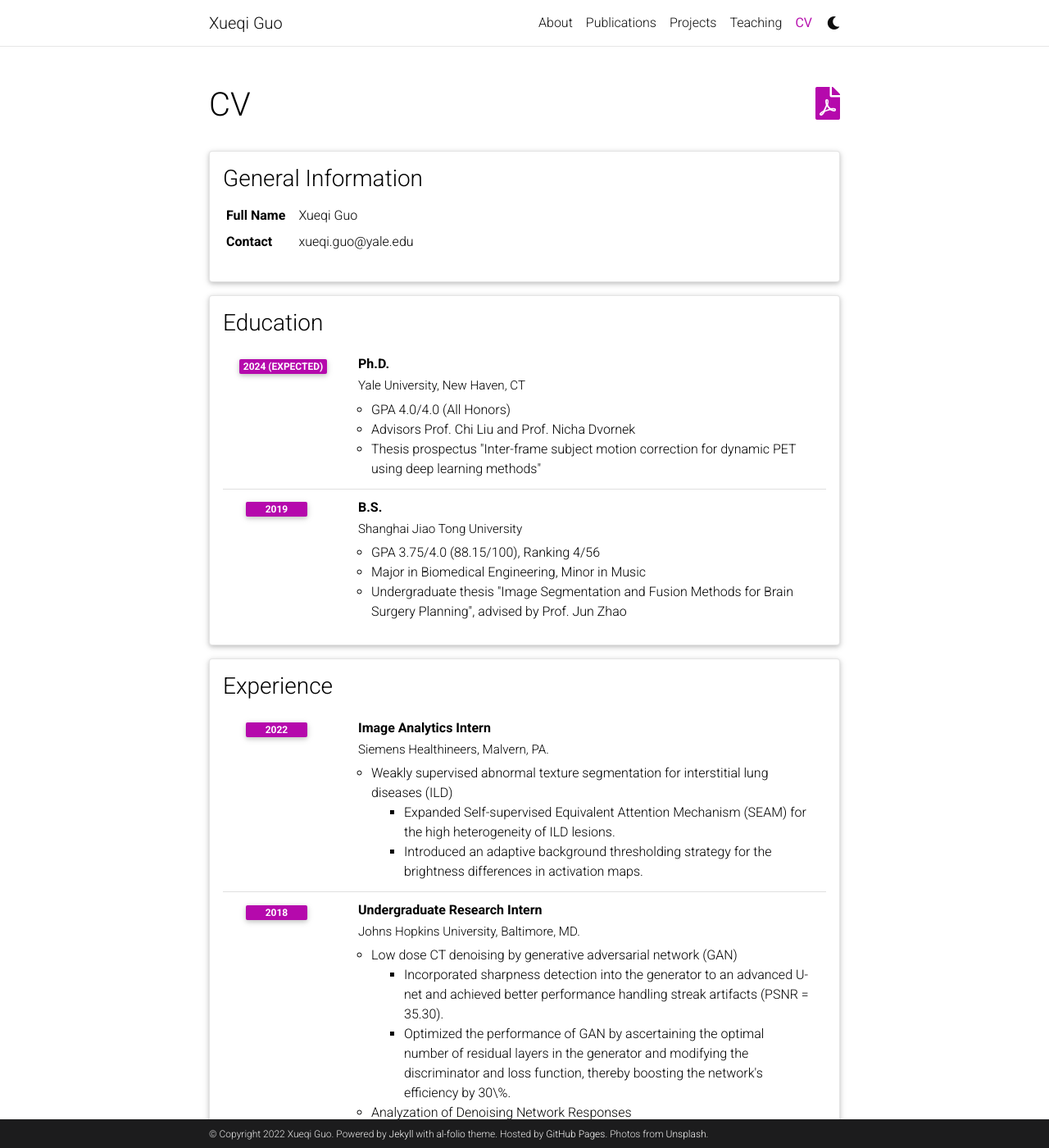
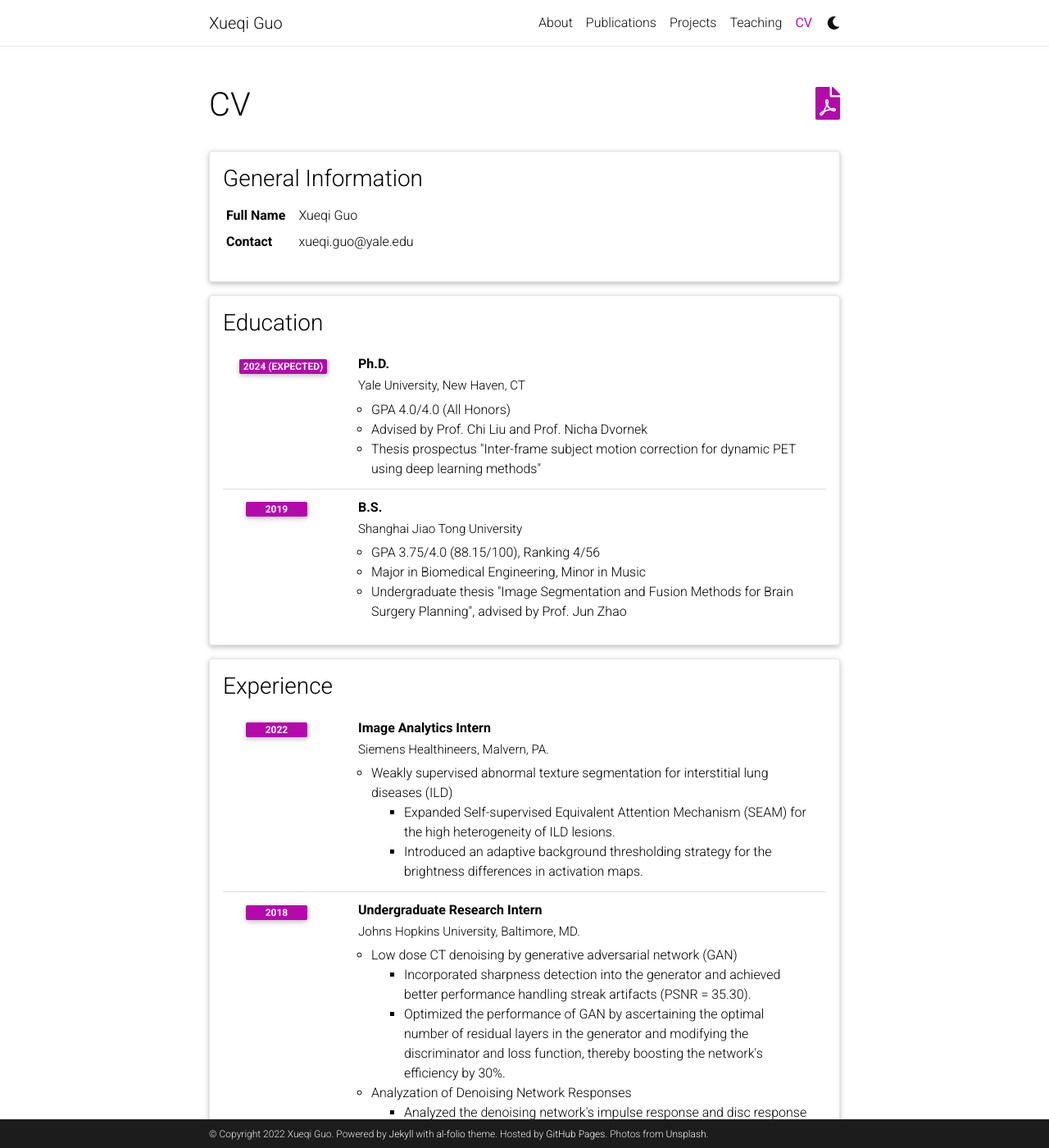
Before and after one commit to gxq1998/gxq1998.github.io, a Jekyll site: the page built from _pages/cv.md, in a window 1280 px wide and 1400 px high. Shown: the whole window at 82% size. Built offline with Jekyll 4.4.1, drawn with Linux system fonts in a browser that asks for light colours; comment, search, counter and statistics services are not loaded; a style sheet for code colours, icons or effects is not loaded.

Commit message:
Update cv.yml

```diff
--- a/_data/cv.yml
+++ b/_data/cv.yml
@@ -14,7 +14,7 @@
       year: 2024 (Expected)
       description:
         - GPA 4.0/4.0 (All Honors)
-        - Advisors Prof. Chi Liu and Prof. Nicha Dvornek
+        - Advised by Prof. Chi Liu and Prof. Nicha Dvornek
         - Thesis prospectus "Inter-frame subject motion correction for dynamic PET using deep learning methods"
 
 
@@ -44,8 +44,8 @@
       description:
         - title: Low dose CT denoising by generative adversarial network (GAN)
           contents:
-            - Incorporated sharpness detection into the generator to an advanced U-net and achieved better performance handling streak artifacts (PSNR = 35.30).
-            - Optimized the performance of GAN by ascertaining the optimal number of residual layers in the generator and modifying the discriminator and loss function, thereby boosting the network's efficiency by 30\%.
+            - Incorporated sharpness detection into the generator and achieved better performance handling streak artifacts (PSNR = 35.30).
+            - Optimized the performance of GAN by ascertaining the optimal number of residual layers in the generator and modifying the discriminator and loss function, thereby boosting the network's efficiency by 30%.
         - title: Analyzation of Denoising Network Responses
           contents:
             - Analyzed the denoising network's impulse response and disc response under different attenuation coefficient values; obtained the average and standard deviation maps.
```
